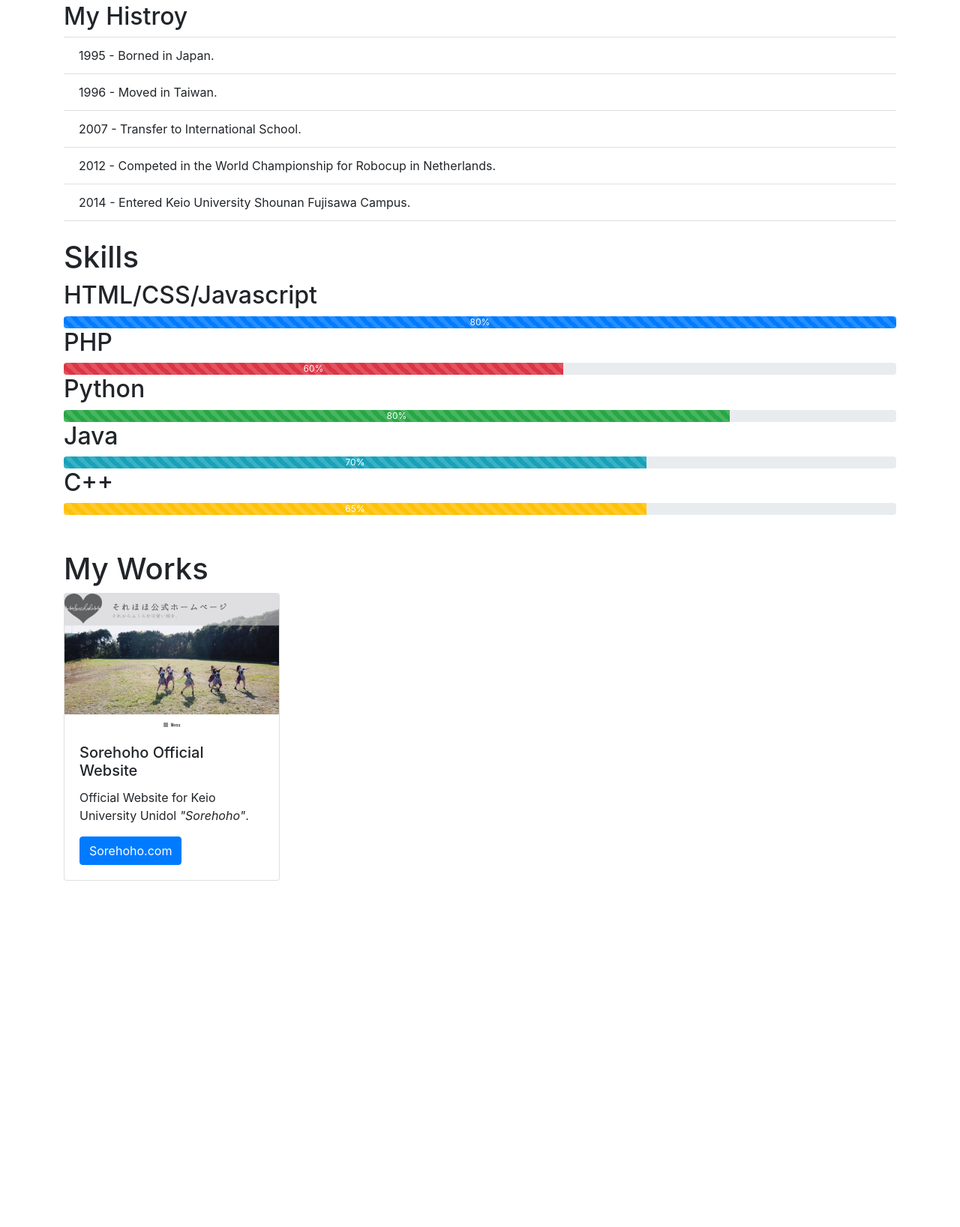
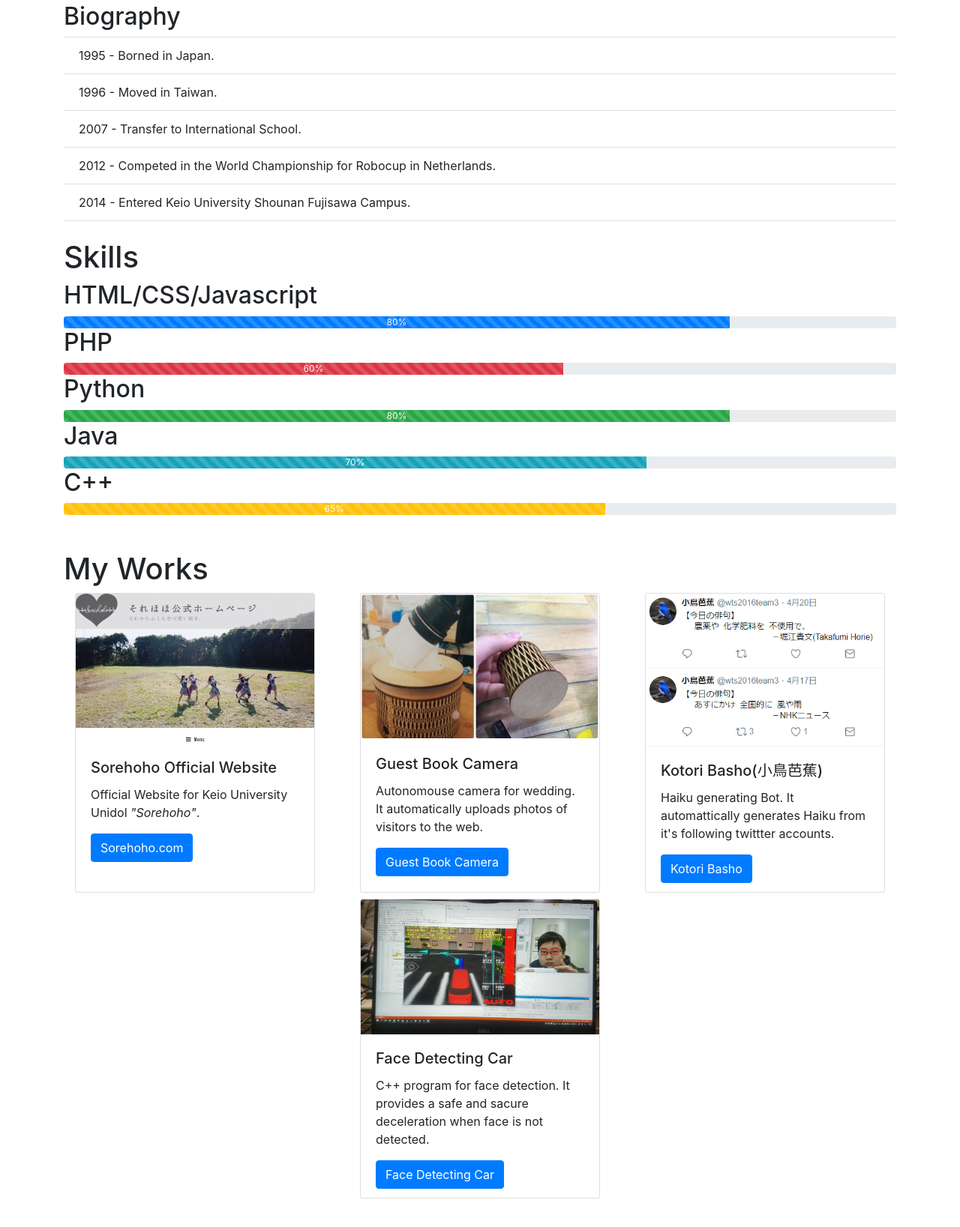
Before and after one commit to ShawnH-Code/Shawn.github.io, a plain HTML site: page index.html in a window 1280 px wide. Shown: the part 693-2330 px from the top of the page at 75% size. Before the commit the page ends 1868 px from the top, so only its background shows below. Drawn offline with nearby package versions, Linux system fonts and the light colour scheme.

Commit message:
add couple projects

```diff
--- a/index.html
+++ b/index.html
@@ -15,8 +15,9 @@
   <![endif]-->
 </head>
 
-<body>
-  <nav class="container navbar sticky-top navbar-expand-md navbar-dark bg-dark">
+<body class="mb-5">
+  <nav class="navbar sticky-top navbar-expand-md navbar-dark bg-dark">
+    <div class="container">
       <button class="navbar-toggler" type="button" data-toggle="collapse" data-target="#navbarSupportedContent" aria-controls="navbarSupportedContent"
         aria-expanded="false" aria-label="Toggle navigation">
         <span class="navbar-toggler-icon"></span>
@@ -24,17 +25,21 @@
 
       <div class="collapse navbar-collapse" id="navbarSupportedContent">
         <ul class="navbar-nav mr-auto">
+
           <li class="nav-item active">
-          <a class="nav-link" href="index.html">Home
+            <a class="nav-link" href="#home">Home
               <span class="sr-only">(current)</span>
             </a>
           </li>
+
           <li class="nav-item active">
             <a class="nav-link" href="#about">About</a>
           </li>
+
           <li class="nav-item active">
             <a class="nav-link" href="#skill">Skills</a>
           </li>
+
           <li class="nav-item dropdown">
             <a class="nav-link dropdown-toggle" href="#" id="navbarDropdown" role="button" data-toggle="dropdown" aria-haspopup="true"
               aria-expanded="false">
@@ -44,12 +49,15 @@
               <a class="dropdown-item" href="#Sorehoho">Sorehoho</a>
             </div>
           </li>
+
         </ul>
+      </div>
     </div>
   </nav>
   <div class="container">
     <div class="row align-items-center">
-      <div class="col-sm-7">
+
+      <div class="col-sm-7" id="home">
         <img src="img/profile-img.png" class="img-fluid float-right">
       </div>
       <div class="col-sm-5">
@@ -62,55 +70,66 @@
           <a class="font-italic" href="http://wincar.co.jp">wincar, Inc.</a> as a SEO strategist and editor.</p>
       </div>
     </div>
+
     <h1 class="pt-4" id="about">About</h1>
-    <h2>My Histroy</h2>
+    <h2>Biography</h2>
     <ul class="list-group list-group-flush">
       <li class="list-group-item">
         1995 - Borned in Japan.
       </li>
+
       <li class="list-group-item">
         1996 - Moved in Taiwan.
       </li>
+
       <li class="list-group-item">
         2007 - Transfer to International School.
       </li>
+
       <li class="list-group-item">
         2012 - Competed in the World Championship for Robocup in Netherlands.
       </li>
+
       <li class="list-group-item">
         2014 - Entered Keio University Shounan Fujisawa Campus.
       </li>
     </ul>
+
     <h1 class="pt-4" id="skills">Skills</h1>
     <h2>HTML/CSS/Javascript</h2>
     <div class="progress">
-      <div class="progress-bar progress-bar-striped" role="progressbar" style="width: 100%;" aria-valuenow="25" aria-valuemin="0"
+      <div class="progress-bar progress-bar-striped" role="progressbar" style="width: 80%;" aria-valuenow="25" aria-valuemin="0"
         aria-valuemax="100">80%</div>
     </div>
+
     <h2>PHP</h2>
     <div class="progress">
       <div class="progress-bar progress-bar-striped bg-danger" role="progressbar" style="width: 60%;" aria-valuenow="25" aria-valuemin="0"
         aria-valuemax="100">60%</div>
     </div>
+
     <h2>Python</h2>
     <div class="progress">
       <div class="progress-bar progress-bar-striped bg-success" role="progressbar" style="width: 80%;" aria-valuenow="25" aria-valuemin="0"
         aria-valuemax="100">80%</div>
     </div>
+
     <h2>Java</h2>
     <div class="progress">
       <div class="progress-bar progress-bar-striped bg-info" role="progressbar" style="width: 70%;" aria-valuenow="25" aria-valuemin="0"
         aria-valuemax="100">70%</div>
     </div>
+
     <h2>C++</h2>
     <div class="progress">
-      <div class="progress-bar progress-bar-striped bg-warning" role="progressbar" style="width: 70%;" aria-valuenow="25" aria-valuemin="0"
+      <div class="progress-bar progress-bar-striped bg-warning" role="progressbar" style="width: 65%;" aria-valuenow="25" aria-valuemin="0"
         aria-valuemax="100">65%</div>
     </div>
+
     <h1 class="pt-5" id="works">My Works</h1>
     <div class="row">
-      <div class="col">
-        <div class="card" id="sorehoho" style="width: 18rem;">
+      <div class="col mb-2">
+        <div class="card mx-auto" id="sorehoho" style="width: 20rem; height:25rem;">
           <img class="card-img-top" src="img/sorehoho.png" alt="Card image cap">
           <div class="card-body">
             <h5 class="card-title">Sorehoho Official Website</h5>
@@ -120,9 +139,44 @@
           </div>
         </div>
       </div>
+
+      <div class="col mb-2">
+        <div class="card mx-auto" id="guuestbookcamera" style="width: 20rem; height:25rem;">
+          <img class="card-img-top" src="img/guestbookcamera.png" alt="Card image cap">
+          <div class="card-body">
+            <h5 class="card-title">Guest Book Camera</h5>
+            <p class="card-text">Autonomouse camera for wedding. It automatically uploads photos of visitors to the web.</p>
+            <a href="http://www.instructables.com/id/Guest-Book-Camera/" class="btn btn-primary">Guest Book Camera</a>
+          </div>
+        </div>
+      </div>
+
+      <div class="col mb-2">
+        <div class="card mx-auto" id="kotoribasho" style="width: 20rem; height:25rem;">
+          <img class="card-img-top" src="img/kotoribasho.png" alt="Card image cap">
+          <div class="card-body">
+            <h5 class="card-title">Kotori Basho(小鳥芭蕉)</h5>
+            <p class="card-text">Haiku generating Bot. It automattically generates Haiku from it's following twittter accounts.</p>
+            <a href="https://twitter.com/wts2016team3" class="btn btn-primary">Kotori Basho</a>
+          </div>
+        </div>
+      </div>
+
+      <div class="col mb-2">
+          <div class="card mx-auto" id="facedetectcar" style="width: 20rem; height:25rem;">
+            <img class="card-img-top" src="img/facedetectcar.PNG" alt="Card image cap">
+            <div class="card-body">
+              <h5 class="card-title">Face Detecting Car</h5>
+              <p class="card-text">C++ program for face detection. It provides a safe and sacure deceleration when face is not detected.</p>
+              <a href="https://github.com/syoushou/facedetectcar" class="btn btn-primary">Face Detecting Car</a>
+            </div>
+          </div>
+        </div>
     </div>
   </div>
 
   <script src="https://ajax.googleapis.com/ajax/libs/jquery/1.11.2/jquery.min.js"></script>
   <script src="js/bootstrap.min.js"></script>
 </body>
+
+</html>
```
Also changed, not shown: about.html (deleted, +0 -55 lines), img/facedetectcar.PNG (added), img/guestbookcamera.png (added), img/kotoribasho.png (added). Lines whose indentation alone changed are shown as unchanged.
